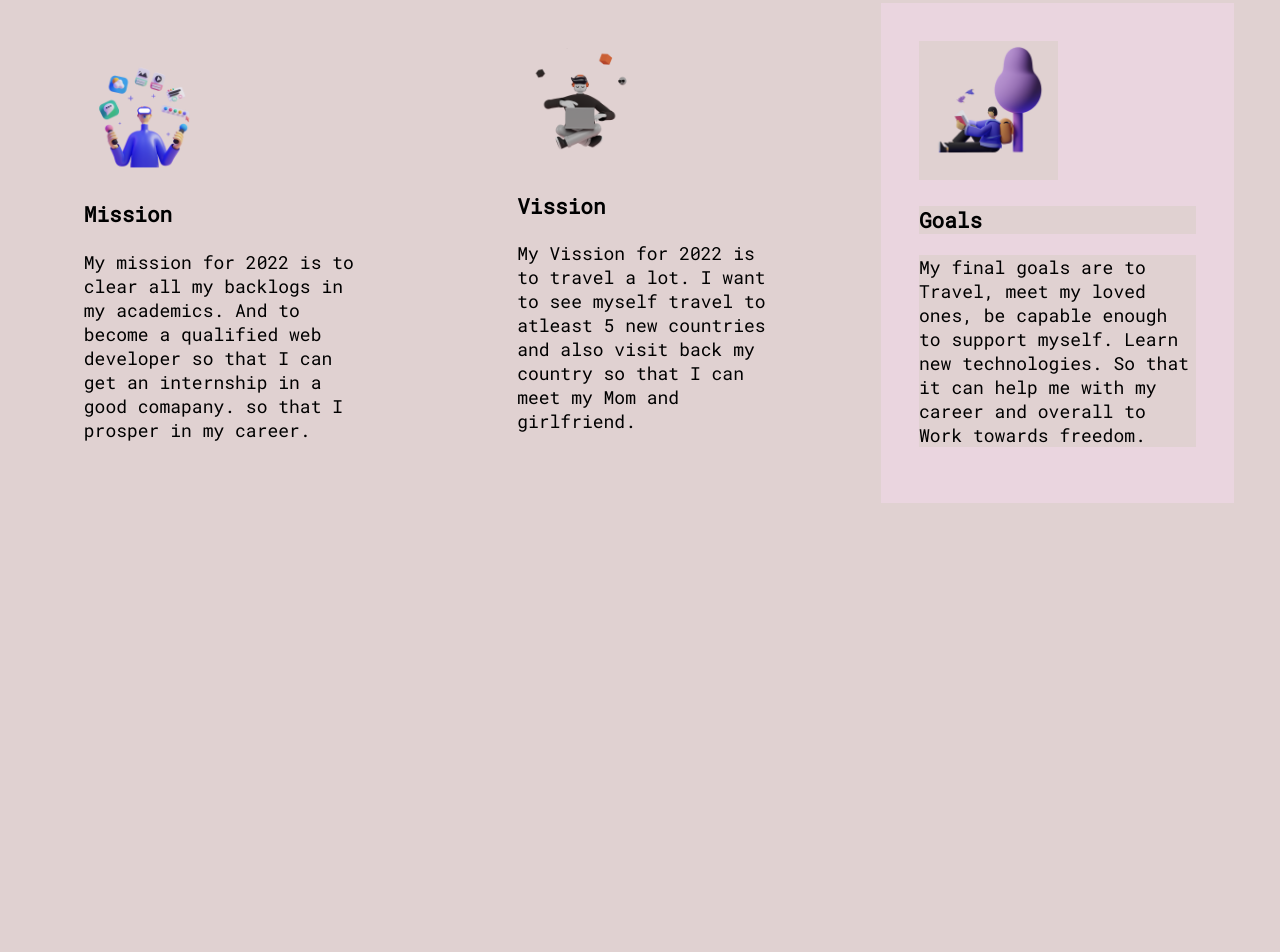
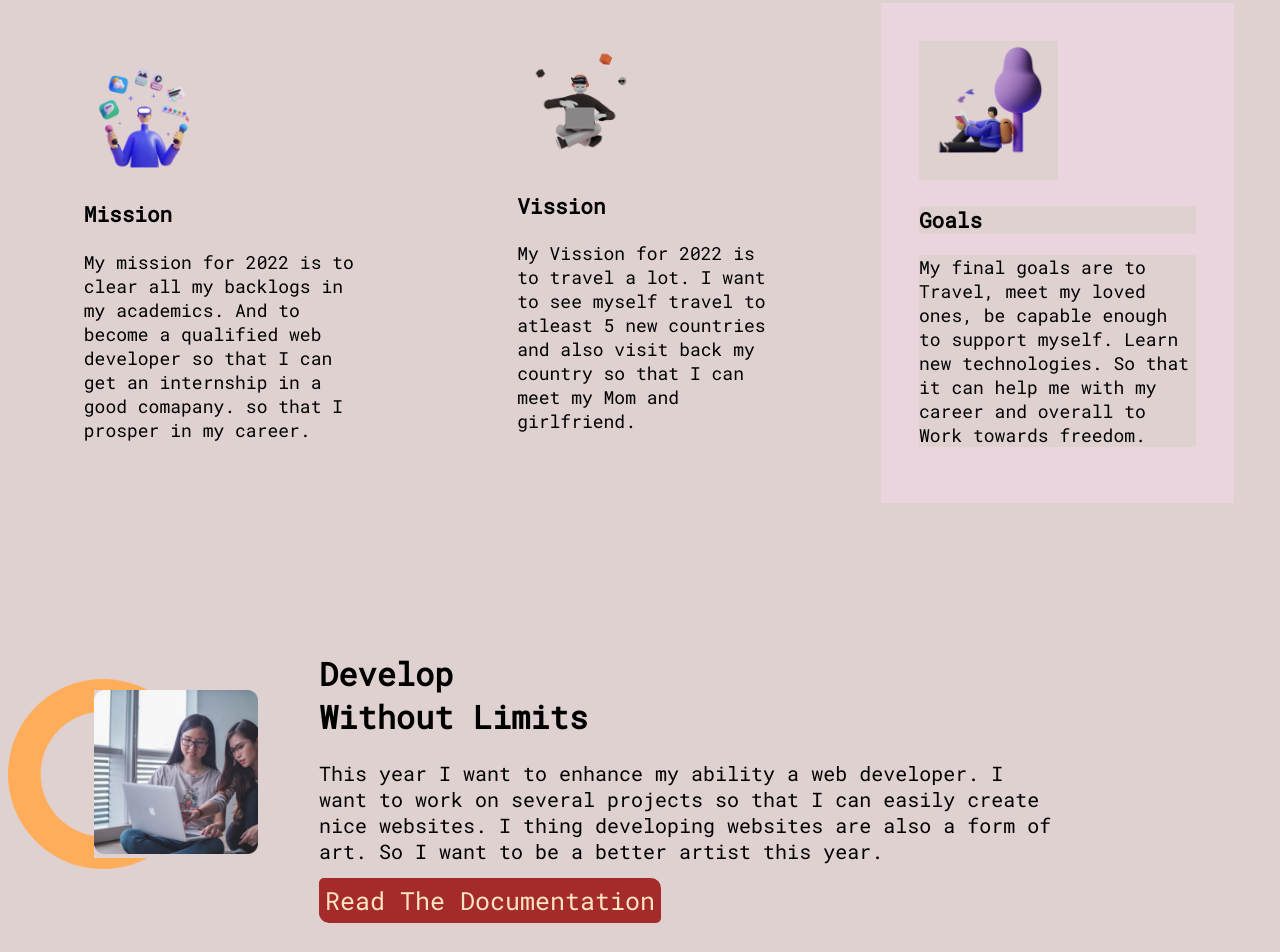
Before and after one commit to shan5642/Assignment_01_web-dev, a plain HTML site: page index.html in a window 1280 px wide. Shown: the part 864-1816 px from the top of the page. Before the commit the page ends 1413 px from the top, so only its background shows below. Drawn offline with Linux system fonts and the light colour scheme.

Commit message:
third division done

```diff
--- a/index.html
+++ b/index.html
@@ -31,13 +31,16 @@
           Stay Focused on <br />
           <span class="mission-color"> Mission 2022</span>
         </h1>
-        <p id="focus-detail">
+        <p class="focus-detail">
           Hello, I am shan Ahmed. Currently I am Living in Kaunas,Lithuaia. I am
           studying informatics. My goal this year is to stay focused in my
           academics and web development boot-camp. I am determained to be a
           full-stack web developer by the end of this year.
         </p>
-        <a target="blank" id="contact-button" href="https://github.com/shan5642"
+        <a
+          target="blank"
+          class="contact-button"
+          href="https://github.com/shan5642"
           >Contact Me</a
         >
         <br />
@@ -82,5 +85,27 @@
         </div>
       </div>
     </div>
+    <div id="developer" class="header-mission">
+      <div class="image"><img src="images/pictures/coding.png" alt="" /></div>
+      <div class="development-text">
+        <h1>
+          Develop <br />
+          Without Limits
+        </h1>
+        <p class="focus-detail">
+          This year I want to enhance my ability a web developer. I want to work
+          on several projects so that I can easily create nice websites. I thing
+          developing websites are also a form of art. So I want to be a better
+          artist this year.
+        </p>
+        <a
+          target="blank"
+          class="contact-button"
+          href="https://www.developmentwithoutlimits.org/"
+          >Read The Documentation</a
+        >
+      </div>
+    </div>
+
   </body>
 </html>
--- a/style.css
+++ b/style.css
@@ -23,13 +23,13 @@
 .header-mission img {
   width: 100%;
 }
-#focus-detail {
+.focus-detail {
   font-weight: normal;
   font-size: 20px;
   text-align: left;
   width: 80%;
 }
-#contact-button {
+.contact-button {
   text-decoration: none;
   background-color: brown;
   color: bisque;
@@ -39,7 +39,7 @@
   padding: 6px;
   margin-top: 5%5%;
 }
-#contact-button:hover {
+.contact-button:hover {
   background-color: chocolate;
 }
 #scroll-detail {
@@ -66,3 +66,13 @@
   background-blend-mode: screen;
   background: rgba(255, 220, 255, 0.3);
 }
+.image {
+  margin: 5%;
+  width: 40%;
+}
+#developer {
+  background-image: url(images/shapes/shape-1.png);
+  background-repeat: no-repeat;
+  background-size: 15%;
+  background-position: left;
+}
```
